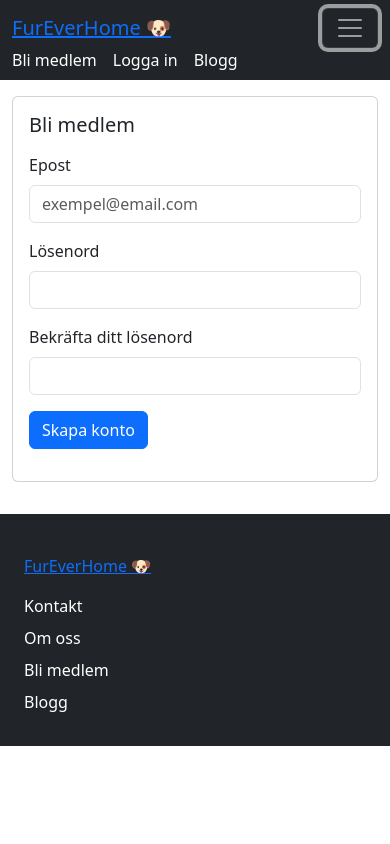
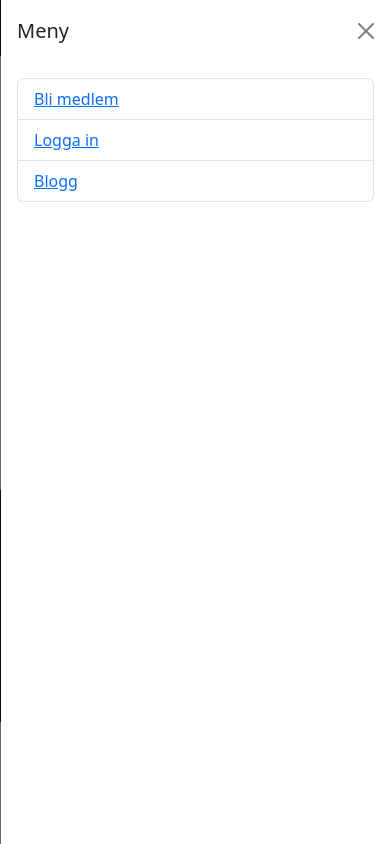
Before and after one commit to Emma-Quinn1/examensarbete, a Next.js app: page /signUp in a window 390 px wide. Both pictures are taken after a click on the button 350 px from the left and 28 px from the top of the page. Built offline with nearby package versions, Linux system fonts and the light colour scheme; no server answers.

Commit message:
Added offcanvas to mobile view and fixed other option in type field

```diff
--- a/package.json
+++ b/package.json
@@ -15,7 +15,7 @@
     "framer-motion": "^11.12.0",
     "next": "^15.0.3",
     "react": "^18.3.1",
-    "react-bootstrap": "^2.10.5",
+    "react-bootstrap": "^2.10.6",
     "react-dom": "^18.3.1",
     "react-dropzone": "^14.3.5",
     "react-hook-form": "^7.53.2",
--- a/src/app/relocate/page.tsx
+++ b/src/app/relocate/page.tsx
@@ -56,6 +56,10 @@ const Relocate = () => {
   };
 
   const onAddPet: SubmitHandler<NewPet> = async (data) => {
+    if (data.type === "Annat") {
+      data.breed = null;
+    }
+
     if (!imageFiles.length) {
       setGeneralError("Du måste ladda upp minst en bild.");
       return;
--- a/src/components/navigation.tsx
+++ b/src/components/navigation.tsx
@@ -1,30 +1,41 @@
 "use client";
 
+import { useState } from "react";
 import {
   Container,
   Navbar,
   NavbarBrand,
+  NavbarToggle,
   NavbarCollapse,
-  NavbarToggle,
   NavDropdown,
+  Offcanvas,
 } from "react-bootstrap";
 import Link from "next/link";
 import useAuth from "@/hooks/useAuth";
 
 const Navigation = () => {
   const { currentUser, userEmail, userName } = useAuth();
+  const [showOffcanvas, setShowOffcanvas] = useState(false);
+
+  const handleShow = () => setShowOffcanvas(true);
+  const handleClose = () => setShowOffcanvas(false);
 
   return (
-    <Navbar expand="sm" className="navbar navbar-dark bg-dark">
+    <>
+      <Navbar expand="lg" className="navbar navbar-dark bg-dark">
         <Container>
           <NavbarBrand>
             <Link href="/">FurEverHome 🐶</Link>
           </NavbarBrand>
 
-        <NavbarToggle aria-controls="basic-navbar-nav" />
-        <NavbarCollapse className="justify-content-end">
+          <NavbarToggle
+            aria-controls="offcanvasNavbar"
+            onClick={handleShow}
+            className="d-lg-none"
+          />
+
+          <NavbarCollapse className="justify-content-end d-none d-lg-flex">
             {currentUser ? (
-            <>
               <NavDropdown
                 title={userName || userEmail || "Användare"}
                 id="user-nav-dropdown"
@@ -49,10 +60,9 @@ const Navigation = () => {
                   <Link href="/blog">Blogg</Link>
                 </div>
                 <div className="dropdown-item">
-                  <Link href="/message/chatApp">chat</Link>
+                  <Link href="/message/chatApp">Chat</Link>
                 </div>
               </NavDropdown>
-            </>
             ) : (
               <>
                 <Link href="/signUp" className="me-3 mb-2 navbar-link">
@@ -69,6 +79,74 @@ const Navigation = () => {
           </NavbarCollapse>
         </Container>
       </Navbar>
+
+      <Offcanvas show={showOffcanvas} onHide={handleClose} placement="end">
+        <Offcanvas.Header closeButton>
+          <Offcanvas.Title>{userName || userEmail || "Meny"}</Offcanvas.Title>
+        </Offcanvas.Header>
+        <Offcanvas.Body>
+          <ul className="list-group">
+            {currentUser ? (
+              <>
+                <li className="list-group-item">
+                  <Link href="/logOut" onClick={handleClose}>
+                    Logout
+                  </Link>
+                </li>
+                <li className="list-group-item">
+                  <Link href="/updateProfile" onClick={handleClose}>
+                    Uppdatera profil
+                  </Link>
+                </li>
+                <li className="list-group-item">
+                  <Link href="/relocate" onClick={handleClose}>
+                    Omplacera
+                  </Link>
+                </li>
+                <li className="list-group-item">
+                  <Link href="/adopt" onClick={handleClose}>
+                    Adoptera
+                  </Link>
+                </li>
+                <li className="list-group-item">
+                  <Link href="/blog/create" onClick={handleClose}>
+                    Skapa blogginlägg
+                  </Link>
+                </li>
+                <li className="list-group-item">
+                  <Link href="/blog" onClick={handleClose}>
+                    Blogg
+                  </Link>
+                </li>
+                <li className="list-group-item">
+                  <Link href="/message/chatApp" onClick={handleClose}>
+                    Chat
+                  </Link>
+                </li>
+              </>
+            ) : (
+              <>
+                <li className="list-group-item">
+                  <Link href="/signUp" onClick={handleClose}>
+                    Bli medlem
+                  </Link>
+                </li>
+                <li className="list-group-item">
+                  <Link href="/logIn" onClick={handleClose}>
+                    Logga in
+                  </Link>
+                </li>
+                <li className="list-group-item">
+                  <Link href="/blog" onClick={handleClose}>
+                    Blogg
+                  </Link>
+                </li>
+              </>
+            )}
+          </ul>
+        </Offcanvas.Body>
+      </Offcanvas>
+    </>
   );
 };
 
--- a/src/types/pet.types.ts
+++ b/src/types/pet.types.ts
@@ -6,7 +6,7 @@ export type Pet = {
   uid: string;
   location: string;
   type: string;
-  breed: string;
+  breed: string | null;
   imageUrls: string[];
   path: string;
   author: {
```
Also changed, not shown: src/hooks/useUploadImage.ts (+19 -1 lines), 1 other file (tests, documents, lock files or other folders). Lines whose indentation alone changed are shown as unchanged.
